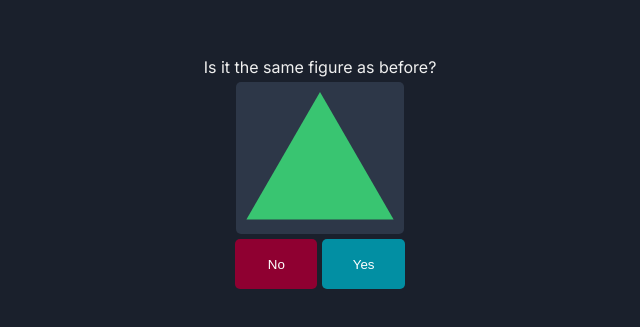
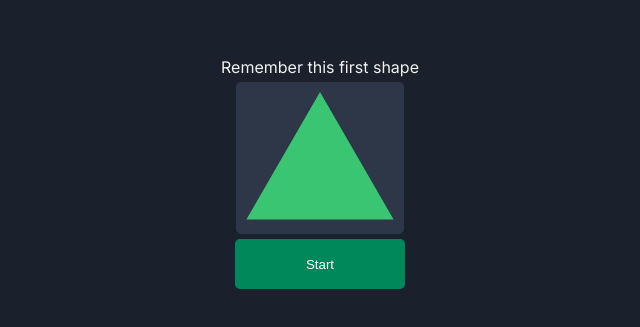
Before and after one commit to RaindyHardian/mini-brain-games, a React (Create React App) app: page /speedmatch in a window 1280 px wide. Shown: the part 227-554 px from the top of the page, without its empty margins (320-960 px from the left). Built offline with nearby package versions, Linux system fonts and the light colour scheme.

Commit message:
add the games logic in speed match game

```diff
--- a/src/features/SpeedMatch/SpeedMatch.js
+++ b/src/features/SpeedMatch/SpeedMatch.js
@@ -1,4 +1,4 @@
-import React, { useState } from "react";
+import React, { useState, useRef } from "react";
 import "./speedmatch.css";
 
 const shape = [
@@ -21,23 +21,109 @@ const shape = [
 ];
 
 const SpeedMatch = () => {
+  const refWrapperNotif = useRef(null);
+  const refPicture = useRef(null);
   const [question, setQuestion] = useState({
     previous: null,
     current: shape[Math.floor(Math.random() * 4)],
   });
+  const [isFirstPlay, setIsFirstPlay] = useState(true);
+
+  const submitAnswer = (userAnswer) => {
+    if (question.current.type === question.previous.type) {
+      if (userAnswer) {
+        // user correct
+        refWrapperNotif.current.classList.add("speedmatch___wrapper_true");
+        setTimeout(() => {
+          refWrapperNotif.current.classList.remove("speedmatch___wrapper_true");
+        }, 700);
+      } else {
+        refWrapperNotif.current.classList.add("speedmatch___wrapper_false");
+        setTimeout(() => {
+          refWrapperNotif.current.classList.remove(
+            "speedmatch___wrapper_false"
+          );
+        }, 700);
+      }
+    } else {
+      if (userAnswer) {
+        // user false
+        refWrapperNotif.current.classList.add("speedmatch___wrapper_false");
+        setTimeout(() => {
+          refWrapperNotif.current.classList.remove(
+            "speedmatch___wrapper_false"
+          );
+        }, 700);
+      } else {
+        refWrapperNotif.current.classList.add("speedmatch___wrapper_true");
+        setTimeout(() => {
+          refWrapperNotif.current.classList.remove("speedmatch___wrapper_true");
+        }, 700);
+      }
+    }
+    changeQuestion();
+  };
+
+  const changeQuestion = () => {
+    if (isFirstPlay) {
+      setIsFirstPlay(false);
+    }
+
+    refPicture.current.classList.add("speedmatch__picture");
+
+    const newQuestion = shape[Math.floor(Math.random() * 4)];
+    const prevQuestion = question.current;
+
+    // when the image opacity 0 then set the question
+    setTimeout(() => {
+      setQuestion((prev) => {
+        return { ...prev, previous: prevQuestion, current: newQuestion };
+      });
+    }, 300);
+    setTimeout(() => {
+      refPicture.current.classList.remove("speedmatch__picture");
+    }, 700);
+  };
 
   return (
     <div className="speedmatch">
-      <div className="speedmatch__wrapper">
-        <div className="speedmatch__hint">Is it the same figure as before?</div>
+      <div className="speedmatch__wrapper" ref={refWrapperNotif}>
+        <div className="speedmatch__hint">
+          {!isFirstPlay
+            ? "Is it the same figure as before?"
+            : "Remember this first shape"}
+        </div>
         <div className="speedmatch__question">
-          <img src={question.current.picture} />
+          <img
+            src={question.current.picture}
+            alt={question.current.type}
+            ref={refPicture}
+          />
         </div>
         <div className="speedmatch__button_wrap">
-          <button className="speedmatch__button speedmatch__button_left dark-red">
-            No
-          </button>
-          <button className="speedmatch__button sea-green">Yes</button>
+          {!isFirstPlay ? (
+            <>
+              <button
+                className="speedmatch__button speedmatch__button_left dark-red"
+                onClick={() => submitAnswer(false)}
+              >
+                No
+              </button>
+              <button
+                className="speedmatch__button sea-green"
+                onClick={() => submitAnswer(true)}
+              >
+                Yes
+              </button>
+            </>
+          ) : (
+            <button
+              className="speedmatch__button_start"
+              onClick={() => changeQuestion()}
+            >
+              Start
+            </button>
+          )}
         </div>
       </div>
     </div>
--- a/src/features/SpeedMatch/speedmatch.css
+++ b/src/features/SpeedMatch/speedmatch.css
@@ -15,7 +15,23 @@
   border-radius: 5px;
 }
 
-.speedmatch__hint{
+.speedmatch___wrapper_true {
+  border: 3px solid rgba(27, 187, 110, 0);
+  animation-name: trueAnim, trueAnimClose;
+  animation-duration: 300ms, 300ms;
+  animation-delay: 0ms, 400ms;
+  animation-fill-mode: forwards;
+}
+
+.speedmatch___wrapper_false {
+  border: 3px solid rgba(143, 0, 49, 0);
+  animation-name: falseAnim, falseAnimClose;
+  animation-duration: 300ms, 300ms;
+  animation-delay: 0ms, 400ms;
+  animation-fill-mode: forwards;
+}
+
+.speedmatch__hint {
   margin-bottom: 5px;
 }
 
@@ -24,6 +40,14 @@
   background-color: #2d3748;
   border-radius: 5px;
   margin-bottom: 5px;
+}
+
+.speedmatch__picture {
+  opacity: 1;
+  animation-name: closePicture, openPicture;
+  animation-duration: 300ms, 300ms;
+  animation-delay: 0ms, 400ms;
+  animation-fill-mode: forwards;
 }
 
 .speedmatch__button {
@@ -42,3 +66,71 @@
 .speedmatch__button_left {
   margin-right: 5px;
 }
+
+.speedmatch__button_start {
+  width: 170px;
+  height: 50px;
+  border: 0;
+  border-radius: 5px;
+  background-color: #00875a;
+  color: white;
+}
+
+.speedmatch__button_start:hover {
+  opacity: 0.85;
+  cursor: pointer;
+}
+
+@keyframes trueAnim {
+  from {
+    border: 3px solid rgba(27, 187, 110, 0);
+  }
+  to {
+    border: 3px solid rgba(27, 187, 110, 1);
+  }
+}
+
+@keyframes trueAnimClose {
+  from {
+    border: 3px solid rgba(27, 187, 110, 1);
+  }
+  to {
+    border: 3px solid rgba(27, 187, 110, 0);
+  }
+}
+
+@keyframes falseAnim {
+  from {
+    border: 3px solid rgba(143, 0, 49, 0);
+  }
+  to {
+    border: 3px solid rgba(143, 0, 49, 1);
+  }
+}
+
+@keyframes falseAnimClose {
+  from {
+    border: 3px solid rgba(143, 0, 49, 1);
+  }
+  to {
+    border: 3px solid rgba(143, 0, 49, 0);
+  }
+}
+
+@keyframes closePicture {
+  from {
+    opacity: 1;
+  }
+  to {
+    opacity: 0;
+  }
+}
+
+@keyframes openPicture {
+  from {
+    opacity: 0;
+  }
+  to {
+    opacity: 1;
+  }
+}
```
